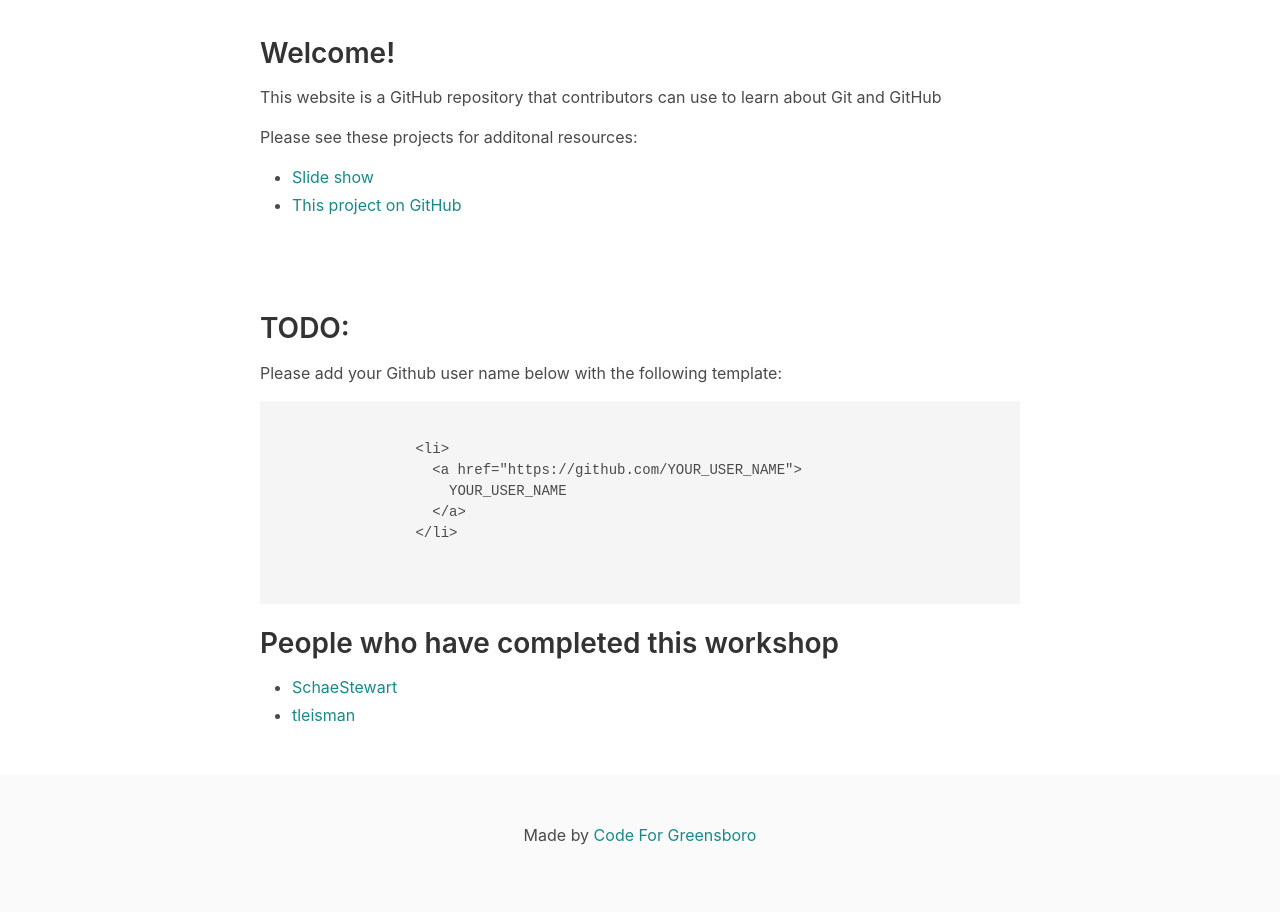
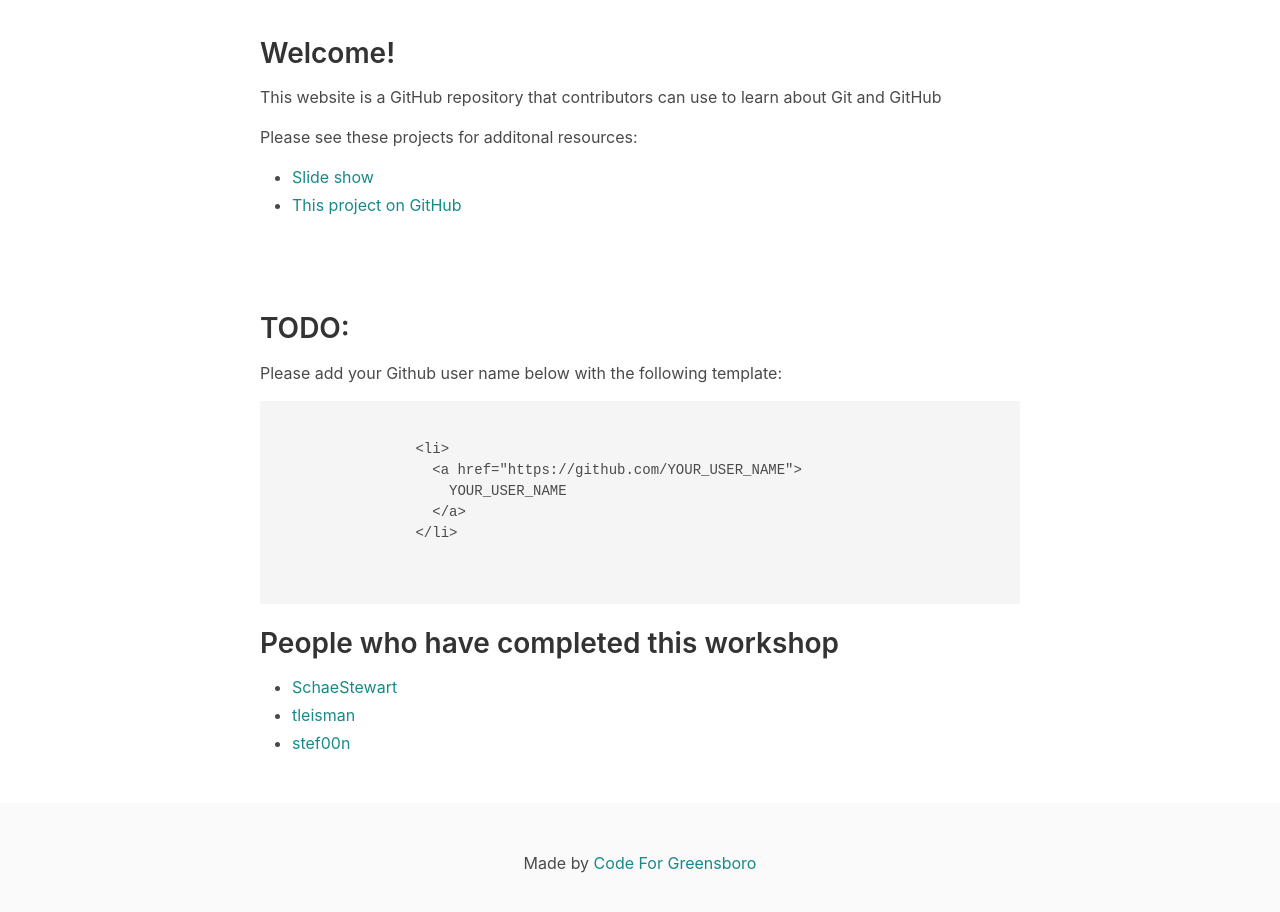
Before and after one commit to codeforgso/github-workshop-site, a website: page index.html in a window 1280 px wide. Shown: the part 62-974 px from the top of the page. Drawn offline with Linux system fonts and the light colour scheme.

Commit message:
Add GitHub username

```diff
--- a/index.html
+++ b/index.html
@@ -97,6 +97,9 @@
                 <li>
                   <a href="https://github.com/tleisman">tleisman</a>
                 </li>
+				<li>
+                  <a href="https://github.com/stef00n">stef00n</a>
+                </li>
                 <!-- Add the above line below here -->
               </ul>
             </div>
```
